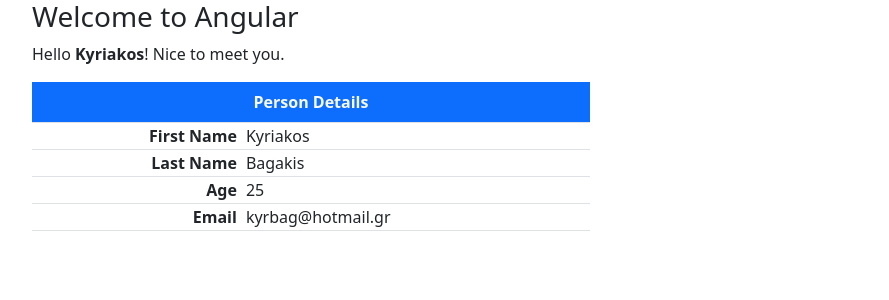
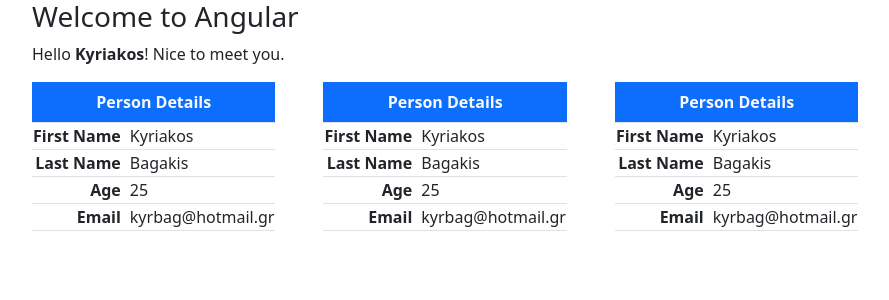
Before and after one commit to KyrBag/angular-introduction, an Angular app: page / in a window 1280 px wide. Shown: the top 300 px of the page, without its empty margins (50-939 px from the left). Built offline with nearby package versions, Linux system fonts and the light colour scheme.

Commit message:
new component

```diff
--- a/src/app/app.component.html
+++ b/src/app/app.component.html
@@ -1,25 +1,10 @@
 <div class="container">  <h3>Welcome to Angular</h3>
   <p>Hello <strong>{{ name }}</strong>! Nice to meet you.</p>
 
+ <div class="d-flex gap-5 text-nowrap">
+  <app-person-table></app-person-table>
+  <app-person-table></app-person-table>
+  <app-person-table></app-person-table>
+</div>
 
-  <table class="table table-bordered w-50">
-    <caption class="caption-top fw-bold bg-primary text-light text-center">
-      Person Details
-    </caption>
-    <tr>
-      <td class="fw-semibold text-end">First Name</td>
-      <td class="ps-2">{{ person.givenName }}</td>
-    </tr>
-    <tr>
-      <td class="fw-semibold text-end">Last Name</td>
-      <td class="ps-2">{{ person.surName }}</td>
-    </tr>
-    <tr>
-      <td class="fw-semibold text-end">Age</td>
-      <td class="ps-2">{{ person.age }}</td>
-    </tr>
-    <tr>
-      <td class="fw-semibold text-end">Email</td>
-      <td class="ps-2">{{ person.email }}</td>
-    </tr>
-  </table></div>
+  </div>
--- a/src/app/app.component.ts
+++ b/src/app/app.component.ts
@@ -1,19 +1,13 @@
 import { Component } from '@angular/core';
+import { PersonTableComponent } from './components/person-table/person-table.component';
 
 @Component({
   selector: 'app-root',
   standalone: true,
-  imports: [],
+  imports: [PersonTableComponent],
   templateUrl: './app.component.html',
   styleUrl: './app.component.css'
 })
 export class AppComponent {
   name = 'Kyriakos';
-
-  person ={
-    givenName: 'Kyriakos',
-    surName: 'Bagakis',
-    age: 25,
-    email: 'kyrbag@hotmail.gr',
-  };
 }
--- /dev/null
+++ b/src/app/components/person-table/person-table.component.html
@@ -0,0 +1,21 @@
+<table class="table table-bordered w-50">
+    <caption class="caption-top fw-bold bg-primary text-light text-center">
+      Person Details
+    </caption>
+    <tr>
+      <td class="fw-semibold text-end">First Name</td>
+      <td class="ps-2">{{ person.givenName }}</td>
+    </tr>
+    <tr>
+      <td class="fw-semibold text-end">Last Name</td>
+      <td class="ps-2">{{ person.surName }}</td>
+    </tr>
+    <tr>
+      <td class="fw-semibold text-end">Age</td>
+      <td class="ps-2">{{ person.age }}</td>
+    </tr>
+    <tr>
+      <td class="fw-semibold text-end">Email</td>
+      <td class="ps-2">{{ person.email }}</td>
+    </tr>
+  </table>
--- /dev/null
+++ b/src/app/components/person-table/person-table.component.ts
@@ -0,0 +1,17 @@
+import { Component } from '@angular/core';
+
+@Component({
+  selector: 'app-person-table',
+  standalone: true,
+  imports: [],
+  templateUrl: './person-table.component.html',
+  styleUrl: './person-table.component.css'
+})
+export class PersonTableComponent {
+  person ={
+    givenName: 'Kyriakos',
+    surName: 'Bagakis',
+    age: 25,
+    email: 'kyrbag@hotmail.gr',
+  };
+}
```
Also changed, not shown: src/app/components/person-table/person-table.component.css (added), 1 other file (tests, documents, lock files or other folders).
